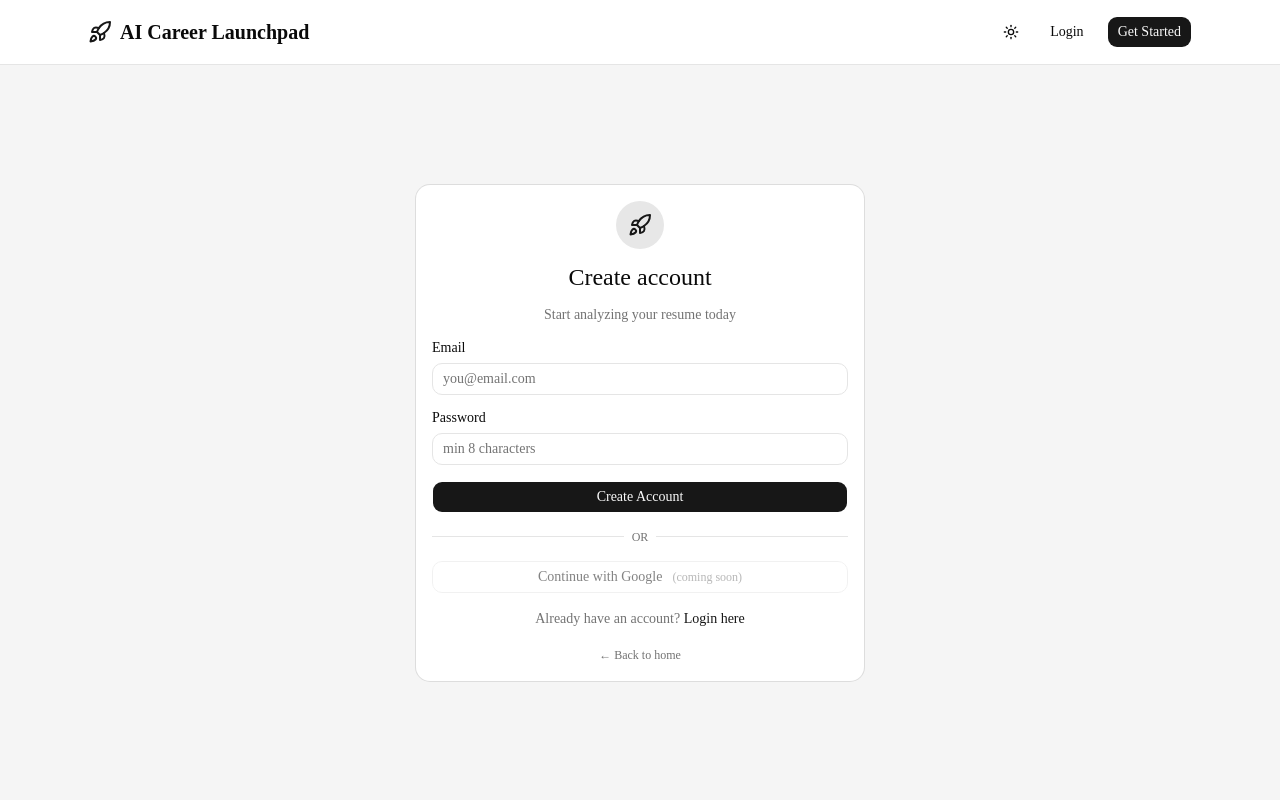
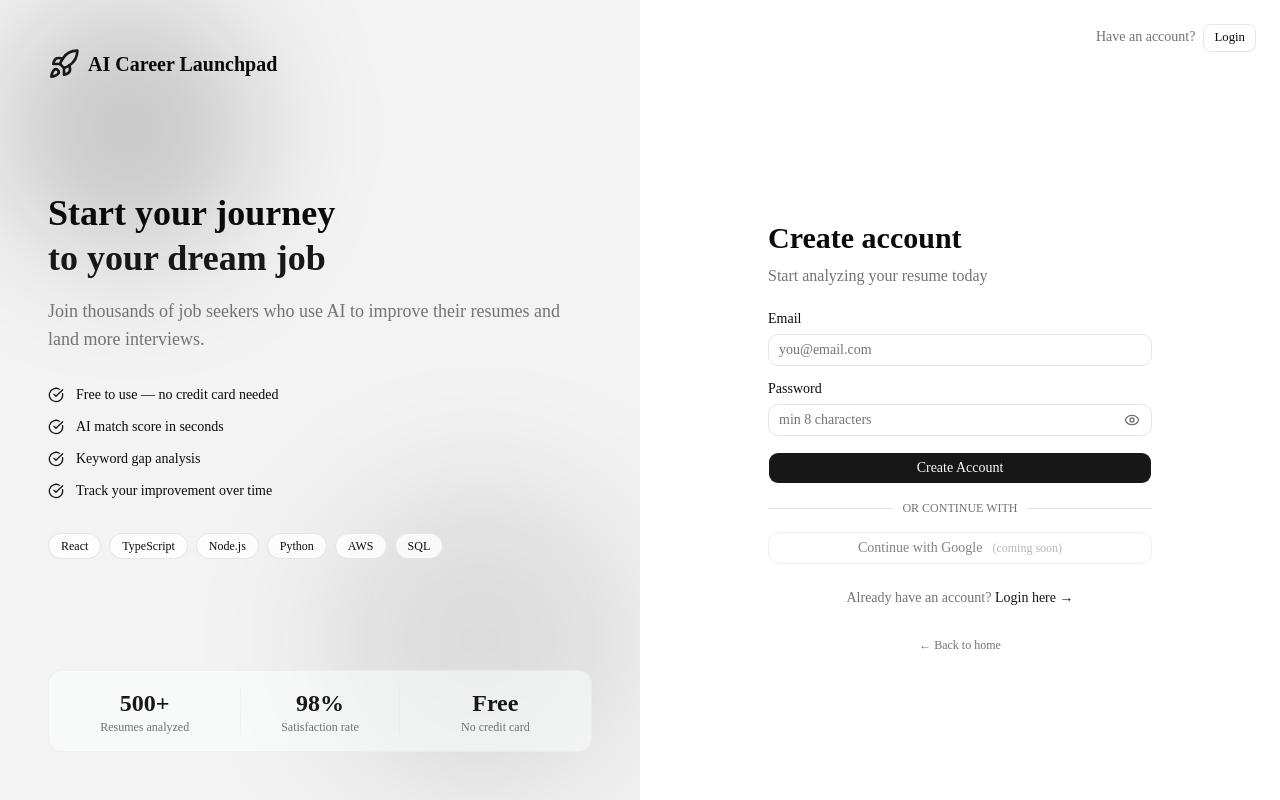
Before and after one commit to QuenDev/ai-career-launchpad, a Next.js app in the folder client/: page /signup in a window 1280 px wide. Built offline with nearby package versions, Linux system fonts and the light colour scheme; no server answers.

Commit message:
Update UI of signup/login page

```diff
--- a/client/app/login/page.tsx
+++ b/client/app/login/page.tsx
@@ -7,17 +7,17 @@ import { setToken } from "@/lib/auth";
 import { Button } from "@/components/ui/button";
 import { Input } from "@/components/ui/input";
 import { Label } from "@/components/ui/label";
-import { Card, CardContent, CardHeader, CardTitle } from "@/components/ui/card";
 import { toast } from "sonner";
-import { Rocket } from "lucide-react";
+import { Rocket, Eye, EyeOff, CheckCircle } from "lucide-react";
 import { Separator } from "@/components/ui/separator";
-import Navbar from "@/components/Navbar";
+import Link  from "next/link";
 
 export default function LoginPage() {
     const router = useRouter();
     const [email, setEmail] = useState("");
     const [password, setPassword] = useState("");
     const [loading, setLoading] = useState(false);
+    const [showPassword, setShowPassword] = useState(false);
 
     //Handle Login
     const handleLogin = async () => {
@@ -49,23 +49,111 @@ export default function LoginPage() {
     };
 
     return (
-  <div className="min-h-screen flex flex-col">
-    <Navbar />
-    <main className="flex-1 flex items-center justify-center px-6 py-12 bg-muted">
-      <Card className="w-full max-w-md">
-        <CardHeader className="text-center space-y-2">
-          <div className="flex justify-center">
-            <div className="h-12 w-12 rounded-full bg-primary/10 flex items-center justify-center">
-              <Rocket className="h-6 w-6 text-primary" />
+      <div className="min-h-screen flex">
+        {/* Left Side */}
+        <div className="hidden lg:flex lg:w-1/2 bg-primary/5 flex-col justify-between p-12 relative overflow-hidden">
+
+        {/* Grid pattern */}
+        <div className="absolute inset-0 bg-grid-pattern opacity-30" />
+
+         {/* Blob decorations */}
+        <div className="absolute top-0 left-0 w-64 h-64 bg-primary/20 rounded-full blur-3xl" />
+        <div className="absolute bottom-0 right-0 w-80 h-80 bg-primary/10 rounded-full blur-3xl" />
+
+        {/* Logo */}
+        <div className="relative flex items-center gap-2">
+          <Rocket className="h-8 w-8 text-primary" />
+          <span className="font-bold text-xl">AI Career Launchpad</span>
+        </div>
+
+        {/* Main content */}
+        <div className="relative space-y-8">
+          <div className="space-y-4">
+            <h1 className="text-4xl font-bold leading-tight">
+              Accelerate your
+              <span className="text-primary block">career with AI</span>
+            </h1>
+            <p className="text-muted-foreground text-lg">
+              Analyze your resume against any job description
+              and get instant AI powered feedback.
+            </p>
+          </div>
+
+          {/* Feature bullets */}
+          <div className="space-y-3">
+            {[
+              "AI-powered match score",
+              "Keyword gap analysis",
+              "Actionable suggestions",
+              "Save & track history",
+            ].map((feature, i) => (
+              <div key={i} className="flex items-center gap-3">
+                <CheckCircle className="h-4 w-4 text-primary shrink-0" />
+                <span className="text-sm">{feature}</span>
+              </div>
+            ))}
+          </div>
+
+           {/* Floating badges */}
+          <div className="flex flex-wrap gap-2">
+            {["React", "TypeScript", "Node.js", "Python", "AWS", "SQL"].map((skill, i) => (
+              <span
+                key={i}
+                className="px-3 py-1 rounded-full text-xs font-medium bg-background/80 border border-border"
+              >
+                {skill}
+              </span>
+            ))}
           </div>
         </div>
-          <CardTitle className="text-2xl">Welcome back</CardTitle>
-          <p className="text-muted-foreground text-sm">
+
+         {/* Stats */}
+        <div className="relative grid grid-cols-3 gap-4 bg-background/50 rounded-xl p-4 border border-border/50">
+          <div className="text-center">
+            <p className="text-2xl font-bold text-primary">500+</p>
+            <p className="text-xs text-muted-foreground">Resumes analyzed</p>
+          </div>
+          <div className="text-center border-x border-border/50">
+            <p className="text-2xl font-bold text-primary">98%</p>
+            <p className="text-xs text-muted-foreground">Satisfaction rate</p>
+          </div>
+          <div className="text-center">
+            <p className="text-2xl font-bold text-primary">Free</p>
+            <p className="text-xs text-muted-foreground">No credit card</p>
+          </div>
+        </div>
+      </div>
+
+      {/* Right Side */}
+      <div className="w-full lg:w-1/2 flex flex-col">
+
+        {/* Top nav */}
+        <div className="flex justify-between items-center p-6">
+          <Link href="/" className="flex items-center gap-2 lg:hidden">
+            <Rocket className="h-5 w-5 text-primary" />
+            <span className="font-bold">AI Career Launchpad</span>
+          </Link>
+          <div className="ml-auto">
+            <span className="text-sm text-muted-foreground mr-2">
+              No account?
+            </span>
+            <Link href="/signup">
+              <Button variant="outline" size="sm">Sign up</Button>
+            </Link>
+          </div>
+        </div>
+{/* Form */}
+        <div className="flex-1 flex items-center justify-center px-6 py-8">
+          <div className="w-full max-w-sm space-y-6">
+            <div className="space-y-2">
+              <h2 className="text-3xl font-bold">Welcome back</h2>
+              <p className="text-muted-foreground">
                 Sign in to your account
               </p>
-        </CardHeader>
-        <CardContent className="flex flex-col gap-4">
-          <div className="flex flex-col gap-2">
+            </div>
+
+            <div className="space-y-4">
+              <div className="space-y-2">
                 <Label>Email</Label>
                 <Input
                   type="email"
@@ -76,18 +164,37 @@ export default function LoginPage() {
                   }
                 />
               </div>
-          <div className="flex flex-col gap-2">
+
+              <div className="space-y-2">
                 <Label>Password</Label>
+                <div className="relative">
                   <Input
-              type="password"
+                    type={showPassword ? "text" : "password"}
                     placeholder="••••••••"
                     value={password}
                     onChange={(e: React.ChangeEvent<HTMLInputElement>) =>
                       setPassword(e.target.value)
                     }
                   />
+                  <button
+                    type="button"
+                    onClick={() => setShowPassword(!showPassword)}
+                    className="absolute right-3 top-1/2 -translate-y-1/2 text-muted-foreground hover:text-foreground"
+                  >
+                    {showPassword ? (
+                      <EyeOff className="h-4 w-4" />
+                    ) : (
+                      <Eye className="h-4 w-4" />
+                    )}
+                  </button>
                 </div>
-          <Button onClick={handleLogin} disabled={loading} className="w-full">
+              </div>
+
+              <Button
+                onClick={handleLogin}
+                disabled={loading}
+                className="w-full"
+              >
                 {loading ? "Logging in..." : "Login"}
               </Button>
 
@@ -97,30 +204,43 @@ export default function LoginPage() {
                 </div>
                 <div className="relative flex justify-center text-xs uppercase">
                   <span className="bg-background px-2 text-muted-foreground">
-                or
+                    or continue with
                   </span>
                 </div>
               </div>
 
               <Button variant="outline" className="w-full" disabled>
                 Continue with Google
-            <span className="text-xs text-muted-foreground ml-1">(coming soon)</span>
+                <span className="text-xs text-muted-foreground ml-1">
+                  (coming soon)
+                </span>
               </Button>
+            </div>
 
             <p className="text-center text-sm text-muted-foreground">
               Don't have an account?{" "}
-            <a href="/signup" className="text-primary hover:underline">
-              Sign up for free
-            </a>
+              <Link href="/signup" className="text-primary hover:underline">
+                Sign up for free →
+              </Link>
             </p>
+
             <p className="text-center">
-            <a href="/" className="text-xs text-muted-foreground hover:underline">
+              <Link
+                href="/"
+                className="text-xs text-muted-foreground hover:underline"
+              >
                 ← Back to home
-            </a>
+              </Link>
             </p>
-        </CardContent>
-      </Card>
-    </main>
+
+
           </div>
+
+        </div>
+      </div>
+
+    </div>
+
+
   );
 }
--- a/client/app/signup/page.tsx
+++ b/client/app/signup/page.tsx
@@ -6,20 +6,19 @@ import { apiFetch } from "@/lib/api";
 import { Button } from "@/components/ui/button";
 import { Input } from "@/components/ui/input";
 import { Label } from "@/components/ui/label";
-import { Card, CardContent, CardHeader, CardTitle } from "@/components/ui/card";
+import { Separator } from "@/components/ui/separator";
+import { Rocket, Eye, EyeOff, CheckCircle } from "lucide-react";
 import { toast } from "sonner";
-import { Rocket } from "lucide-react";
-import { Separator } from "@/components/ui/separator";
-import Navbar from "@/components/Navbar";
+import Link from "next/link";
 
 export default function SignupPage() {
   const router = useRouter();
   const [email, setEmail] = useState("");
   const [password, setPassword] = useState("");
   const [loading, setLoading] = useState(false);
+  const [showPassword, setShowPassword] = useState(false);
 
-  //Handle Signup
-  const handleSignUp = async () => {0
+  const handleSignUp = async () => {
     setLoading(true);
     toast.dismiss();
 
@@ -37,7 +36,6 @@ export default function SignupPage() {
       }
 
       toast.success("Account created! Please login.");
-
       router.push("/login");
     } catch (err) {
       toast.error("Something went wrong. Please try again.");
@@ -47,23 +45,110 @@ export default function SignupPage() {
   };
 
   return (
-  <div className="min-h-screen flex flex-col">
-    <Navbar />
-    <main className="flex-1 flex items-center justify-center px-6 py-12 bg-muted">
-      <Card className="w-full max-w-md">
-        <CardHeader className="text-center space-y-2">
-          <div className="flex justify-center">
-            <div className="h-12 w-12 rounded-full bg-primary/10 flex items-center justify-center">
-              <Rocket className="h-6 w-6 text-primary" />
+    <div className="min-h-screen flex">
+
+      {/* Left Side */}
+      <div className="hidden lg:flex lg:w-1/2 bg-primary/5 flex-col justify-between p-12 relative overflow-hidden">
+
+        {/* Blob decorations */}
+        <div className="absolute top-0 left-0 w-64 h-64 bg-primary/20 rounded-full blur-3xl" />
+        <div className="absolute bottom-0 right-0 w-80 h-80 bg-primary/10 rounded-full blur-3xl" />
+
+        {/* Logo */}
+        <div className="relative flex items-center gap-2">
+          <Rocket className="h-8 w-8 text-primary" />
+          <span className="font-bold text-xl">AI Career Launchpad</span>
+        </div>
+
+        {/* Main content */}
+        <div className="relative space-y-8">
+          <div className="space-y-4">
+            <h1 className="text-4xl font-bold leading-tight">
+              Start your journey
+              <span className="text-primary block">to your dream job</span>
+            </h1>
+            <p className="text-muted-foreground text-lg">
+              Join thousands of job seekers who use AI
+              to improve their resumes and land more interviews.
+            </p>
+          </div>
+
+          {/* Feature bullets */}
+          <div className="space-y-3">
+            {[
+              "Free to use — no credit card needed",
+              "AI match score in seconds",
+              "Keyword gap analysis",
+              "Track your improvement over time",
+            ].map((feature, i) => (
+              <div key={i} className="flex items-center gap-3">
+                <CheckCircle className="h-4 w-4 text-primary shrink-0" />
+                <span className="text-sm">{feature}</span>
+              </div>
+            ))}
+          </div>
+
+          {/* Floating badges */}
+          <div className="flex flex-wrap gap-2">
+            {["React", "TypeScript", "Node.js", "Python", "AWS", "SQL"].map((skill, i) => (
+              <span
+                key={i}
+                className="px-3 py-1 rounded-full text-xs font-medium bg-background/80 border border-border"
+              >
+                {skill}
+              </span>
+            ))}
           </div>
         </div>
-          <CardTitle className="text-2xl">Create account</CardTitle>
-          <p className="text-muted-foreground text-sm">
+
+        {/* Stats */}
+        <div className="relative grid grid-cols-3 gap-4 bg-background/50 rounded-xl p-4 border border-border/50">
+          <div className="text-center">
+            <p className="text-2xl font-bold text-primary">500+</p>
+            <p className="text-xs text-muted-foreground">Resumes analyzed</p>
+          </div>
+          <div className="text-center border-x border-border/50">
+            <p className="text-2xl font-bold text-primary">98%</p>
+            <p className="text-xs text-muted-foreground">Satisfaction rate</p>
+          </div>
+          <div className="text-center">
+            <p className="text-2xl font-bold text-primary">Free</p>
+            <p className="text-xs text-muted-foreground">No credit card</p>
+          </div>
+        </div>
+      </div>
+
+      {/* Right Side */}
+      <div className="w-full lg:w-1/2 flex flex-col">
+
+        {/* Top nav */}
+        <div className="flex justify-between items-center p-6">
+          <Link href="/" className="flex items-center gap-2 lg:hidden">
+            <Rocket className="h-5 w-5 text-primary" />
+            <span className="font-bold">AI Career Launchpad</span>
+          </Link>
+          <div className="ml-auto">
+            <span className="text-sm text-muted-foreground mr-2">
+              Have an account?
+            </span>
+            <Link href="/login">
+              <Button variant="outline" size="sm">Login</Button>
+            </Link>
+          </div>
+        </div>
+
+        {/* Form */}
+        <div className="flex-1 flex items-center justify-center px-6 py-8">
+          <div className="w-full max-w-sm space-y-6">
+            <div className="space-y-2">
+              <h2 className="text-3xl font-bold">Create account</h2>
+              <p className="text-muted-foreground">
                 Start analyzing your resume today
               </p>
-        </CardHeader>
-        <CardContent className="flex flex-col gap-4">
-          <div className="flex flex-col gap-2">
+            </div>
+
+            <div className="space-y-4">
+              <div className="space-y-2">
                 <Label>Email</Label>
                 <Input
                   type="email"
@@ -74,18 +159,37 @@ export default function SignupPage() {
                   }
                 />
               </div>
-          <div className="flex flex-col gap-2">
+
+              <div className="space-y-2">
                 <Label>Password</Label>
+                <div className="relative">
                   <Input
-              type="password"
+                    type={showPassword ? "text" : "password"}
                     placeholder="min 8 characters"
                     value={password}
                     onChange={(e: React.ChangeEvent<HTMLInputElement>) =>
                       setPassword(e.target.value)
                     }
                   />
+                  <button
+                    type="button"
+                    onClick={() => setShowPassword(!showPassword)}
+                    className="absolute right-3 top-1/2 -translate-y-1/2 text-muted-foreground hover:text-foreground"
+                  >
+                    {showPassword ? (
+                      <EyeOff className="h-4 w-4" />
+                    ) : (
+                      <Eye className="h-4 w-4" />
+                    )}
+                  </button>
                 </div>
-          <Button onClick={handleSignUp} disabled={loading} className="w-full">
+              </div>
+
+              <Button
+                onClick={handleSignUp}
+                disabled={loading}
+                className="w-full"
+              >
                 {loading ? "Creating account..." : "Create Account"}
               </Button>
 
@@ -95,30 +199,37 @@ export default function SignupPage() {
                 </div>
                 <div className="relative flex justify-center text-xs uppercase">
                   <span className="bg-background px-2 text-muted-foreground">
-                or
+                    or continue with
                   </span>
                 </div>
               </div>
 
               <Button variant="outline" className="w-full" disabled>
                 Continue with Google
-            <span className="text-xs text-muted-foreground ml-1">(coming soon)</span>
+                <span className="text-xs text-muted-foreground ml-1">
+                  (coming soon)
+                </span>
               </Button>
+            </div>
 
             <p className="text-center text-sm text-muted-foreground">
               Already have an account?{" "}
-            <a href="/login" className="text-primary hover:underline">
-              Login here
-            </a>
+              <Link href="/login" className="text-primary hover:underline">
+                Login here →
+              </Link>
             </p>
+
             <p className="text-center">
-            <a href="/" className="text-xs text-muted-foreground hover:underline">
+              <Link
+                href="/"
+                className="text-xs text-muted-foreground hover:underline"
+              >
                 ← Back to home
-            </a>
+              </Link>
             </p>
-        </CardContent>
-      </Card>
-    </main>
+          </div>
+        </div>
+      </div>
     </div>
   );
 }
```
Lines whose indentation alone changed are shown as unchanged.
